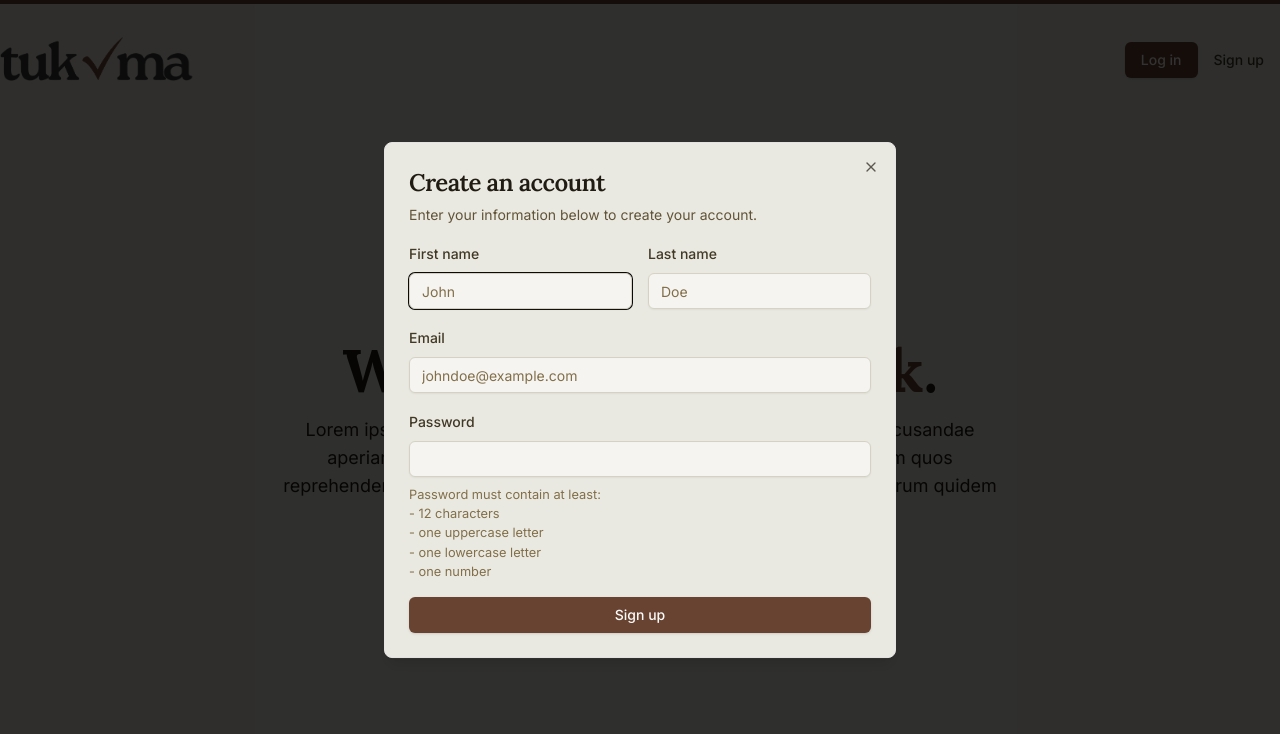
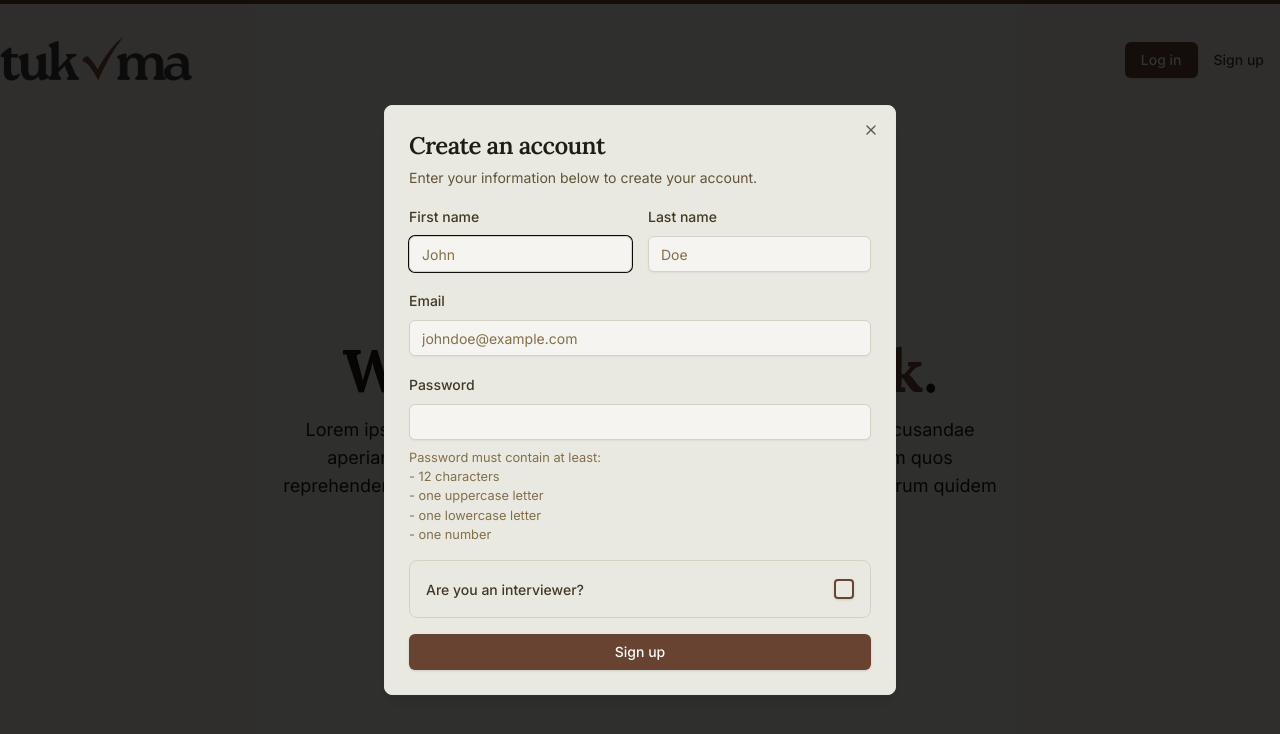
Before and after one commit to jasperket/tukma-frontend, a Next.js app: page / in a window 1280 px wide. Both pictures are taken after a click on the button "Sign up". Shown: the top 734 px of the page. Built offline with nearby package versions, Linux system fonts and the light colour scheme.

Commit message:
Added isInterviewer check to signup

```diff
--- a/package.json
+++ b/package.json
@@ -17,6 +17,7 @@
   },
   "dependencies": {
     "@hookform/resolvers": "^3.10.0",
+    "@radix-ui/react-checkbox": "^1.1.3",
     "@radix-ui/react-dialog": "^1.1.4",
     "@radix-ui/react-label": "^2.1.1",
     "@radix-ui/react-slot": "^1.1.1",
--- a/src/app/components/SignUpDialog.tsx
+++ b/src/app/components/SignUpDialog.tsx
@@ -14,6 +14,7 @@
   DialogTrigger,
 } from "~/components/ui/dialog";
 import { Button } from "~/components/ui/button";
+import { Checkbox } from "~/components/ui/checkbox";
 import {
   Form,
   FormControl,
@@ -37,6 +38,7 @@
     ),
   firstName: z.string().min(1, "First name is required"),
   lastName: z.string().min(1, "Last name is required"),
+  isInterviewer: z.boolean().default(false),
 });
 
 export type SignUpFormValues = z.infer<typeof signUpSchema>;
@@ -52,6 +54,7 @@
       password: "",
       firstName: "",
       lastName: "",
+      isInterviewer: false,
     },
   });
 
@@ -175,6 +178,26 @@
                 </FormItem>
               )}
             />
+            <FormField
+              control={form.control}
+              name="isInterviewer"
+              render={({ field }) => (
+                <FormItem className="border-background-800 flex flex-row items-center justify-between space-y-0 rounded-lg border p-4">
+                  <div className="space-y-0.5">
+                    <FormLabel className="text-text-200">
+                      Are you an interviewer?
+                    </FormLabel>
+                  </div>
+                  <FormControl>
+                    <Checkbox
+                      checked={field.value}
+                      onCheckedChange={field.onChange}
+                      className="border-primary-300 data-[state=checked]:bg-primary-300 data-[state=checked]:text-background-950 h-5 w-5 border-2"
+                    />
+                  </FormControl>
+                </FormItem>
+              )}
+            />
             <Button
               type="submit"
               disabled={isLoading}
--- /dev/null
+++ b/src/components/ui/checkbox.tsx
@@ -0,0 +1,30 @@
+"use client"
+
+import * as React from "react"
+import * as CheckboxPrimitive from "@radix-ui/react-checkbox"
+import { Check } from "lucide-react"
+
+import { cn } from "~/lib/utils"
+
+const Checkbox = React.forwardRef<
+  React.ElementRef<typeof CheckboxPrimitive.Root>,
+  React.ComponentPropsWithoutRef<typeof CheckboxPrimitive.Root>
+>(({ className, ...props }, ref) => (
+  <CheckboxPrimitive.Root
+    ref={ref}
+    className={cn(
+      "peer h-4 w-4 shrink-0 rounded-sm border border-stone-200 border-stone-900 shadow focus-visible:outline-none focus-visible:ring-1 focus-visible:ring-stone-950 disabled:cursor-not-allowed disabled:opacity-50 data-[state=checked]:bg-stone-900 data-[state=checked]:text-stone-50 dark:border-stone-800 dark:border-stone-50 dark:focus-visible:ring-stone-300 dark:data-[state=checked]:bg-stone-50 dark:data-[state=checked]:text-stone-900",
+      className
+    )}
+    {...props}
+  >
+    <CheckboxPrimitive.Indicator
+      className={cn("flex items-center justify-center text-current")}
+    >
+      <Check className="h-4 w-4" />
+    </CheckboxPrimitive.Indicator>
+  </CheckboxPrimitive.Root>
+))
+Checkbox.displayName = CheckboxPrimitive.Root.displayName
+
+export { Checkbox }
```
Also changed, not shown: 1 other file (tests, documents, lock files or other folders).
